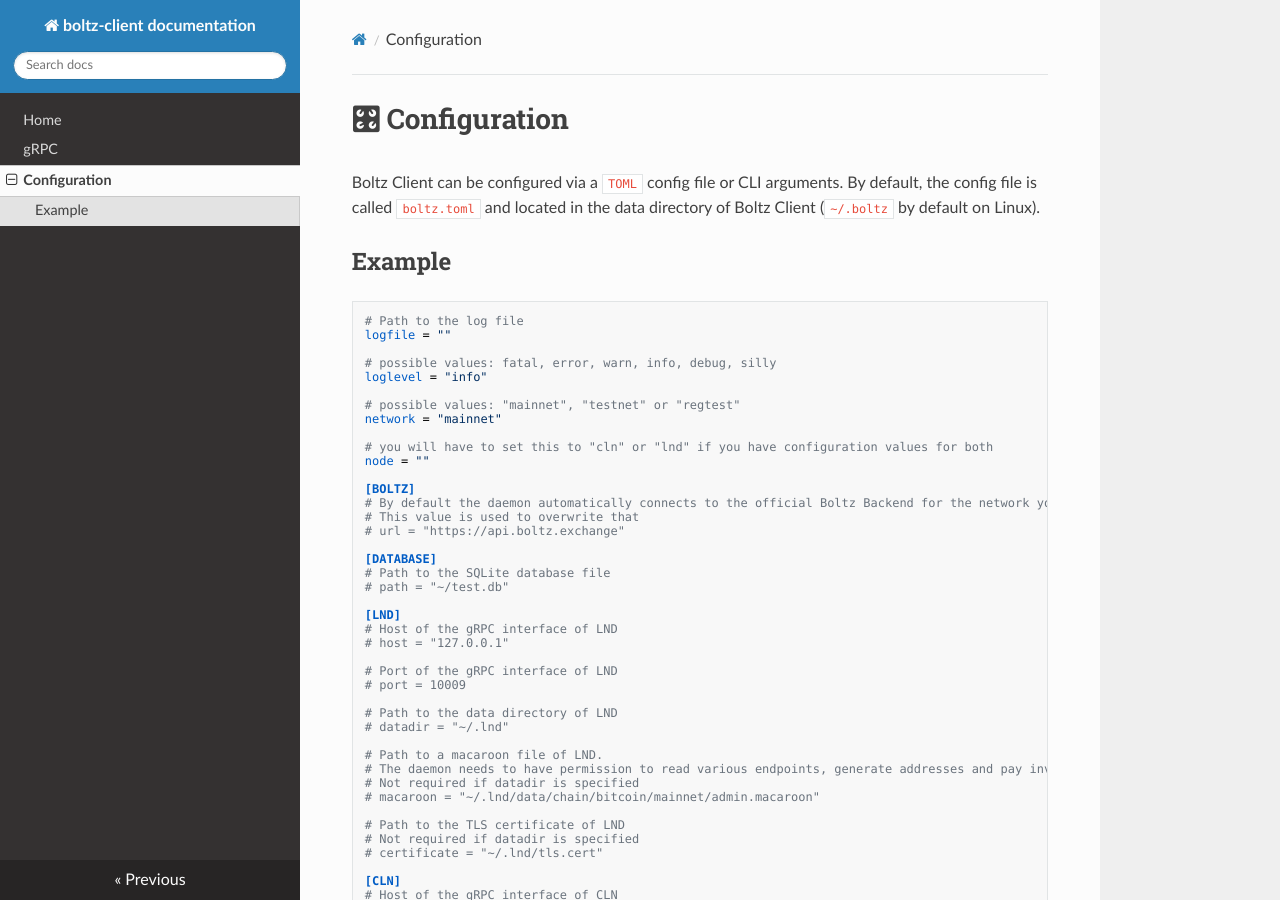
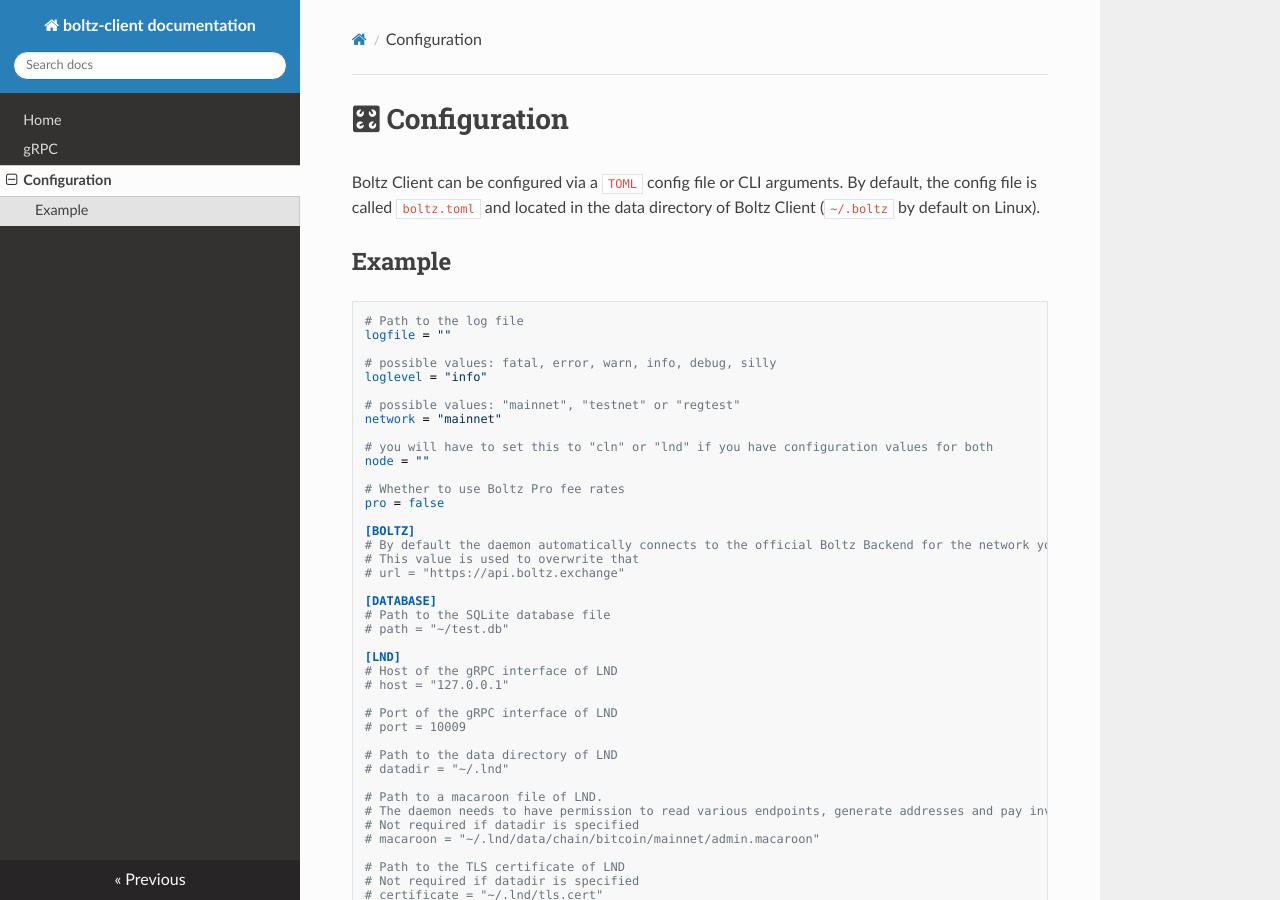
Before and after one commit to BoltzExchange/boltz-client, an MkDocs documentation site: the page built from docs/configuration.md, in a window 1280 px wide and 900 px high. Built offline with MkDocs 1.6.1, drawn with Linux system fonts in a browser that asks for light colours; nearby versions of some CDN libraries.

Commit message:
docs: add pro option in sample config

```diff
--- a/docs/configuration.md
+++ b/docs/configuration.md
@@ -16,6 +16,9 @@ network = "mainnet"
 
 # you will have to set this to "cln" or "lnd" if you have configuration values for both
 node = ""
+
+# Whether to use Boltz Pro fee rates
+pro = false
 
 [BOLTZ]
 # By default the daemon automatically connects to the official Boltz Backend for the network your node is on
```
